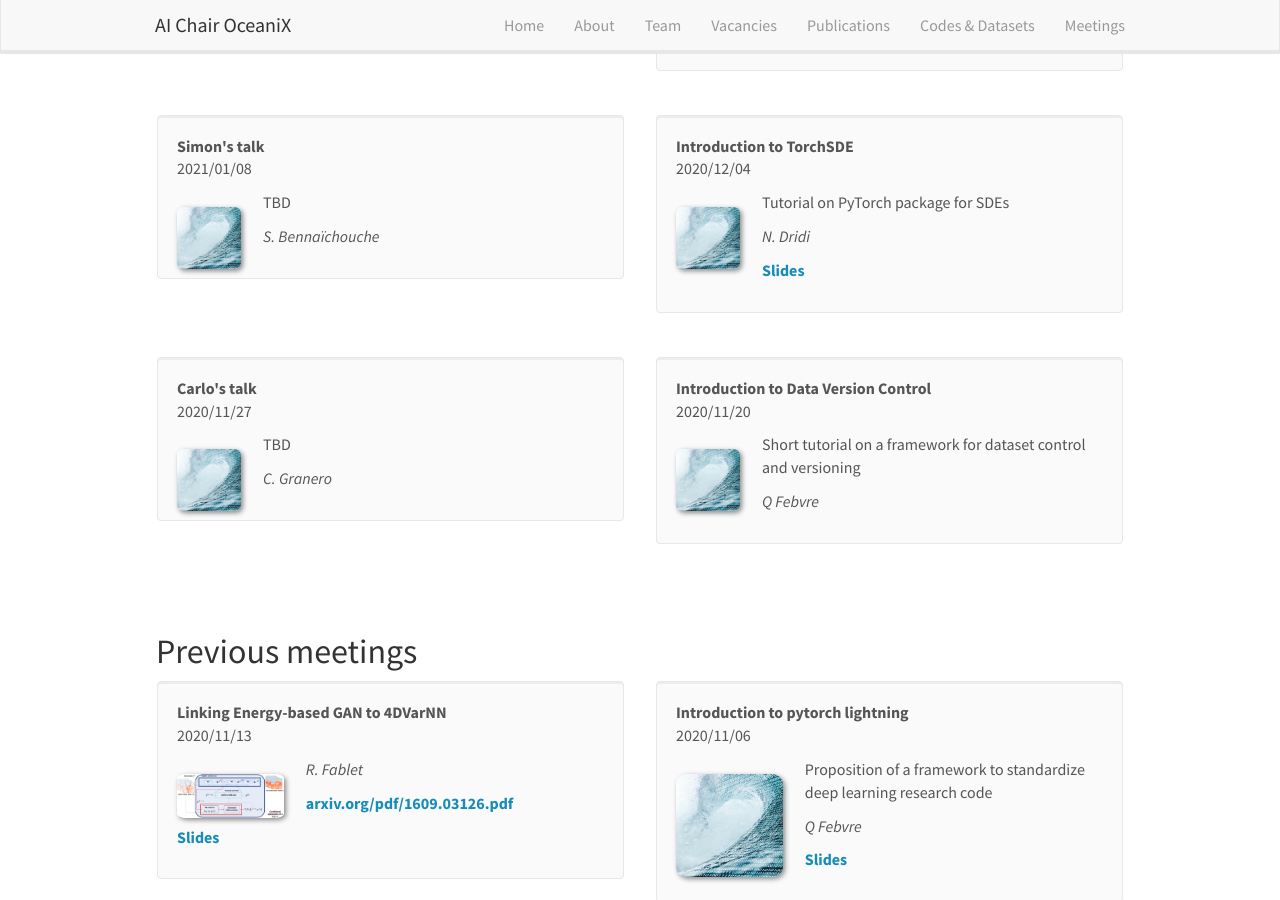
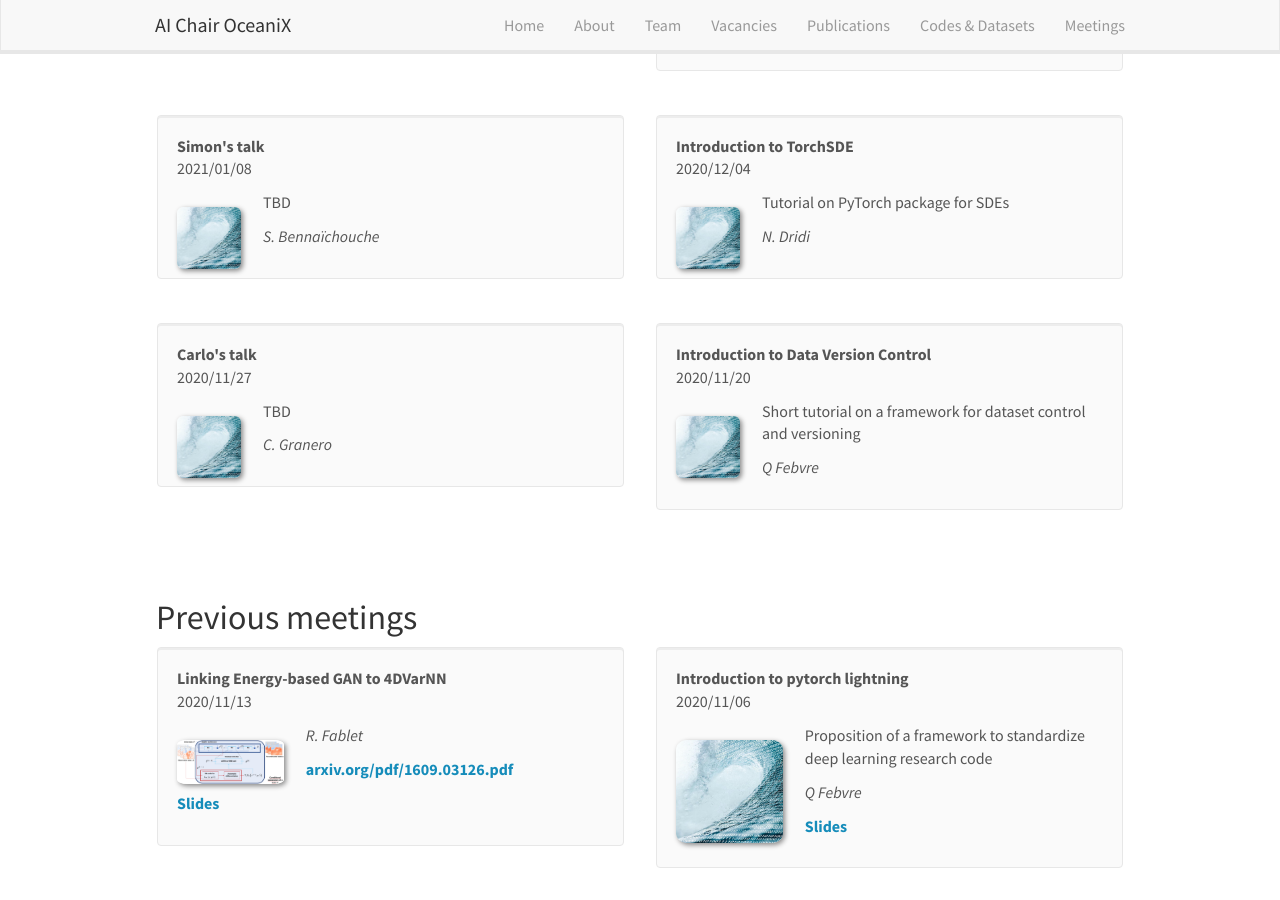
Before and after one commit to CIA-Oceanix/CIA-Oceanix.github.io, a Jekyll site: the page built from _pages/oceanix_sandbox.md, in a window 1280 px wide and 900 px high, scrolled down 408 px. Built offline with Jekyll 4.4.1, drawn with Linux system fonts in a browser that asks for light colours; nearby versions of some CDN libraries.

Commit message:
Update sandbox_list.yml

```diff
--- a/_data/sandbox_list.yml
+++ b/_data/sandbox_list.yml
@@ -51,7 +51,7 @@
   link:
   slideslink:
     url1:
-    display1: Slides
+    display1: #Slides
     url2:
     display2:
   highlight: 1
```
